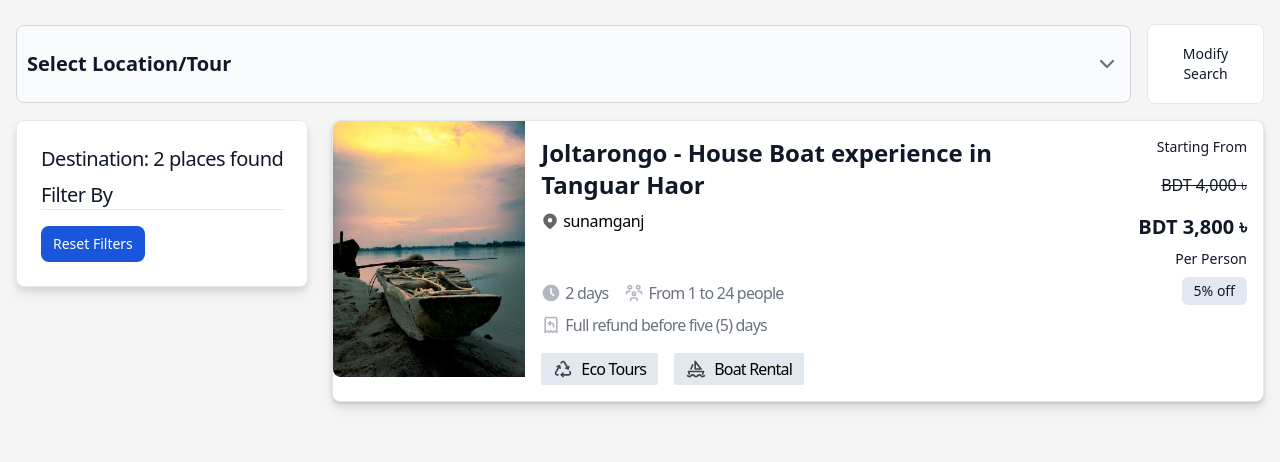
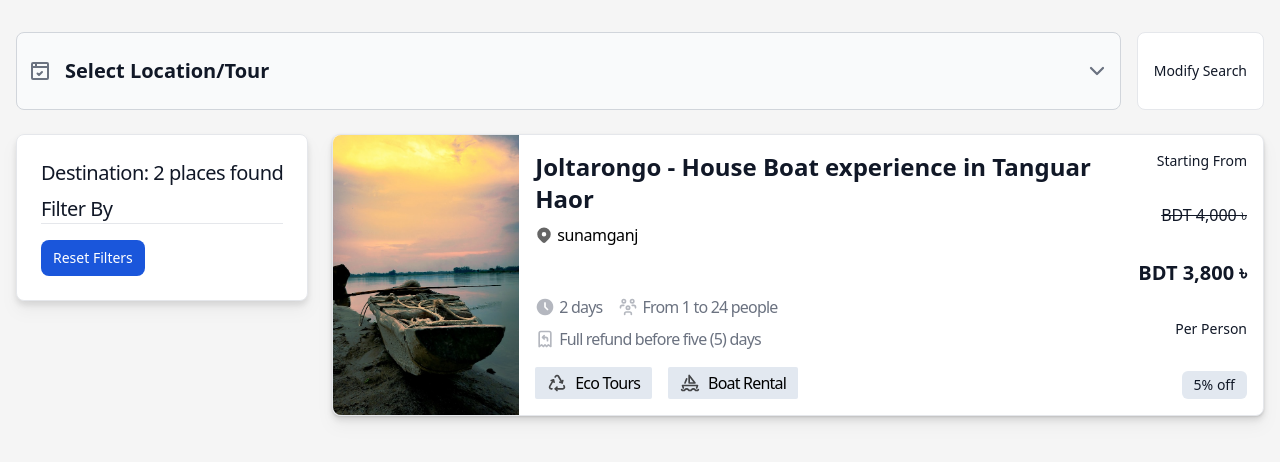
Before and after one commit to tyrodevstech/travel-agency-project, a Django app: page /tour/tour-list/ in a window 1280 px wide. Shown: the part 72-534 px from the top of the page. Run offline with Django 4.2, Linux system fonts and the light colour scheme; some libraries are stand-ins or nearby versions.

Commit message:
tour-model-design-modify-0.1

```diff
--- a/app_flight/models.py
+++ b/app_flight/models.py
@@ -45,7 +45,7 @@
     created_at = models.DateTimeField(auto_now_add=True)
 
     def __str__(self):
-        return f"{self.id}- {self.amount} % [{self.created_at}]"
+        return f"{self.amount}% | {self.discount_name}"
 
     class Meta:
         verbose_name = "Discount"
--- a/static/css/output.css
+++ b/static/css/output.css
@@ -1843,6 +1871,11 @@
   padding-bottom: 1.2rem;
 }
 
+.py-7 {
+  padding-top: 1.75rem;
+  padding-bottom: 1.75rem;
+}
+
 .pl-10 {
   padding-left: 2.5rem;
 }
@@ -1861,6 +1894,18 @@
 
 .pt-2 {
   padding-top: 0.5rem;
+}
+
+.pl-20 {
+  padding-left: 5rem;
+}
+
+.pl-14 {
+  padding-left: 3.5rem;
+}
+
+.pl-12 {
+  padding-left: 3rem;
 }
 
 .text-center {
--- a/templates/app_main/components/nav.html
+++ b/templates/app_main/components/nav.html
@@ -19,7 +19,7 @@
             <ul
                 class="font-medium flex flex-col p-4 md:py-2 rounded rounde mt-4 border border-gray-100 bg-gray-50 md:flex-row md:space-x-8 md:mt-0 md:border-0 md:bg-white/60 dark:bg-gray-800 md:dark:bg-gray-900 dark:border-gray-700">
                 <li>
-                    <a href="#"
+                    <a href="{% url 'app_main:home' %}"
                         class="block py-2 pl-3 pr-4 text-white bg-blue-700 rounded md:bg-transparent md:text-blue-700 md:p-0 dark:text-white md:dark:text-blue-500"
                         aria-current="page">Home</a>
                 </li>
--- a/templates/app_tour/index.html
+++ b/templates/app_tour/index.html
@@ -6,13 +6,25 @@
 {% block main %}
 <section class="container mx-auto mt-6">
     <div class="flex flex-row items-center gap-4">
-        <select id="countries" class="py-6 bg-gray-50 border border-gray-300 text-gray-900 text-xl font-semibold rounded-lg focus:ring-blue-500 focus:border-blue-500 block w-full p-2.5 dark:bg-gray-700 dark:border-gray-600 dark:placeholder-gray-400 dark:text-white dark:focus:ring-blue-500 dark:focus:border-blue-500">
-            <option selected>Select Location/Tour</option>
-            <option value="US">Tanguar Haor</option>
-            <option value="CA">Cox's Bazar</option>
-        </select>
+        <div class="flex-1 relative my-2">
+            <div class="absolute inset-y-0 left-0 flex items-center pl-3 pointer-events-none">
+                <svg xmlns="http://www.w3.org/2000/svg" class="icon icon-tabler icon-tabler-browser-check text-gray-500 dark:text-gray-400" width="24" height="24" viewBox="0 0 24 24" stroke-width="2" stroke="currentColor" fill="none" stroke-linecap="round" stroke-linejoin="round">
+                    <path stroke="none" d="M0 0h24v24H0z" fill="none"></path>
+                    <path d="M4 4m0 1a1 1 0 0 1 1 -1h14a1 1 0 0 1 1 1v14a1 1 0 0 1 -1 1h-14a1 1 0 0 1 -1 -1z"></path>
+                    <path d="M4 8h16"></path>
+                    <path d="M8 4v4"></path>
+                    <path d="M9.5 14.5l1.5 1.5l3 -3"></path>
+                </svg>
+            </div>
+            <select id="countries" class="py-6 pl-12 bg-gray-50 border border-gray-300 text-gray-900 text-xl font-semibold rounded-lg focus:ring-blue-500 focus:border-blue-500 block w-full p-2.5 dark:bg-gray-700 dark:border-gray-600 dark:placeholder-gray-400 dark:text-white dark:focus:ring-blue-500 dark:focus:border-blue-500">
+                <option selected>Select Location/Tour</option>
+                <option value="US">Tanguar Haor</option>
+                <option value="CA">Cox's Bazar</option>
+            </select>
+        </div>
 
-        <button type="button" class="py-[1.2rem] px-4 text-sm font-medium text-gray-900 focus:outline-none bg-white rounded-lg border border-gray-200 hover:bg-gray-100 hover:text-blue-700 focus:z-10 focus:ring-4 focus:ring-gray-200 dark:focus:ring-gray-700 dark:bg-gray-800 dark:text-gray-400 dark:border-gray-600 dark:hover:text-white dark:hover:bg-gray-700">Modify Search</button>
+
+        <button type="button" class="px-4 py-7 text-sm font-medium text-gray-900 focus:outline-none bg-white rounded-lg border border-gray-200 hover:bg-gray-100 hover:text-blue-700 focus:z-10 focus:ring-4 focus:ring-gray-200 dark:focus:ring-gray-700 dark:bg-gray-800 dark:text-gray-400 dark:border-gray-600 dark:hover:text-white dark:hover:bg-gray-700">Modify Search</button>
     </div>
 
     <div class="my-4 flex flex-row items-start gap-6">
--- a/templates/app_tour/partial/tour_card.html
+++ b/templates/app_tour/partial/tour_card.html
@@ -1,9 +1,12 @@
 {% load static %}
 
-<a href="{% url 'app_tour:tour_details' %}" class="flex flex-1 flex-col items-start drop-shadow-lg bg-white border border-gray-200 rounded-lg shadow md:flex-row hover:bg-gray-100 dark:border-gray-700 dark:bg-gray-800 dark:hover:bg-gray-700">
-    <img class="object-cover w-full rounded-t-lg h-96 md:h-auto md:w-48 md:rounded-none md:rounded-l-lg" src="{% static 'images/theme.jpg' %}" alt="">
+<a href="{% url 'app_tour:tour_details' %}" class="flex flex-1 flex-col drop-shadow-lg bg-white border border-gray-200 rounded-lg shadow md:flex-row hover:bg-gray-100 dark:border-gray-700 dark:bg-gray-800 dark:hover:bg-gray-700">
 
-    <div class="flex flex-col justify-between p-4 leading-normal w-4/5">
+
+    <img class="object-cover w-1/5 rounded-t-lg  md:rounded-none md:rounded-l-lg" src="{% static 'images/theme.jpg' %}" alt="">
+
+    <div class="flex flex-1">
+        <div class="flex flex-1 flex-col justify-between p-4 leading-normal">
             <h5 class="mb-2 text-2xl font-bold  text-gray-900 dark:text-white">Joltarongo - House Boat experience in Tanguar Haor</h5>
 
             <div class="flex flex-row items-center gap-1">
@@ -74,12 +77,13 @@
 
         </div>
 
-    <div class="flex flex-col justify-between p-4 text-right text-gray-900 dark:text-white leading-10 w-1/5">
+        <div class="flex flex-col justify-between p-4 text-right text-gray-900 dark:text-white leading-6 w-1/5">
             <h5 class="mb-2 text-sm  font-normal ">Starting From</h5>
             <h5 class="mb-2 text-md font-medium line-through">BDT 4,000 ৳</h5>
             <h5 class="mb-2 text-xl font-semibold">BDT 3,800 ৳</h5>
             <h5 class="mb-2 text-sm  font-light">Per Person</h5>
             <span class="py-1 px-3 ml-auto bg-slate-200 flex-none inline-block w-max text-sm font-medium text-center rounded-md">5% off</span>
         </div>
+    </div>
 
 </a>
```
Also changed, not shown: other parts of static/css/output.css (+37 -5 lines), app_tour/models.py (+16 -14 lines), app_tour/migrations/0003_rename_location_tourpackagemodel_district_and_more.py (added), db.sqlite3. Lines whose indentation alone changed are shown as unchanged.
